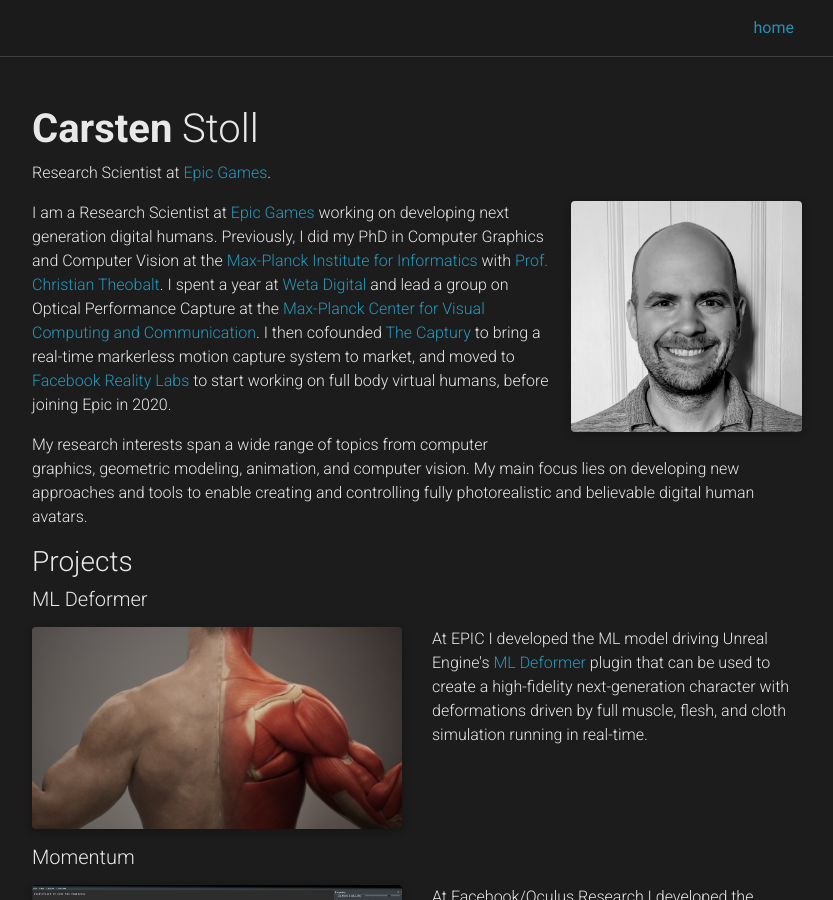
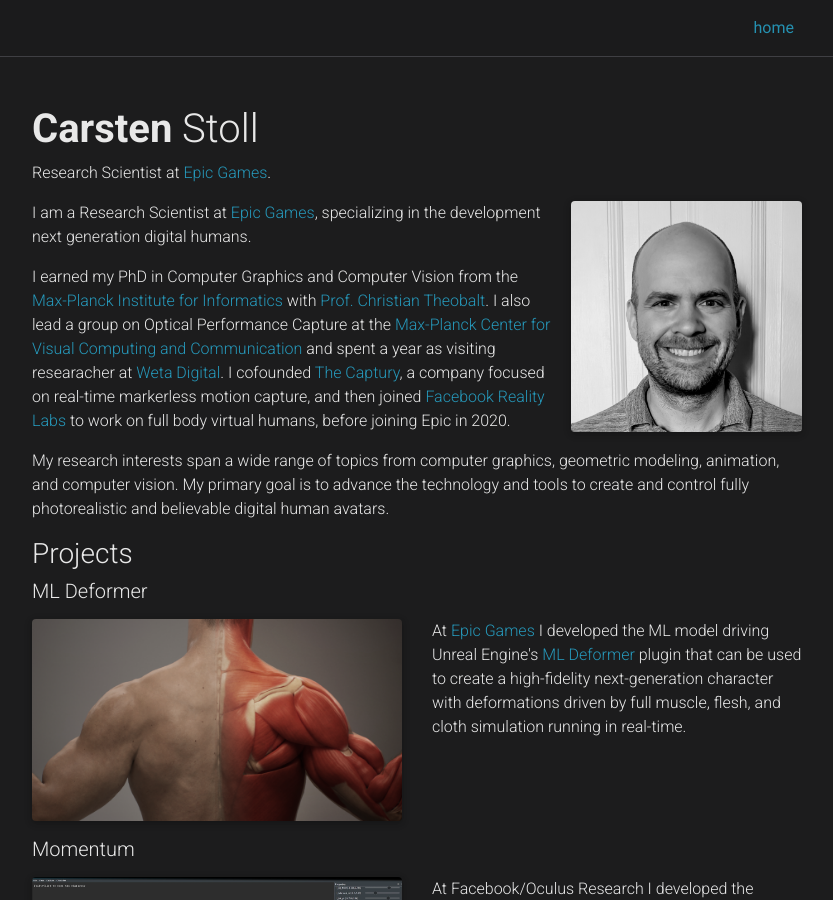
Before and after one commit to carstenstoll/carstenstoll.github.io, a Jekyll site: the page built from _pages/about.md, in a window 1280 px wide and 900 px high. Shown: the whole window, without its empty margins (223-1056 px from the left). Built offline with Jekyll 4.4.1, drawn with Linux system fonts in a browser that asks for light colours; full-size pictures stand in for the smaller copies a plugin makes; comment, search, counter and statistics services are not loaded; a style sheet for code colours, icons or effects is not loaded.

Commit message:
Slightly updated about

```diff
--- a/_pages/about.md
+++ b/_pages/about.md
@@ -15,10 +15,11 @@
 social: true  # includes social icons at the bottom of the page
 ---
 
-I am a Research Scientist at [Epic Games](https://www.epicgames.com) working on developing next generation digital humans.
-Previously, I did my PhD in Computer Graphics and Computer Vision at the [Max-Planck Institute for Informatics](https://www.mpi-inf.mpg.de/departments/computer-graphics) with [Prof. Christian Theobalt](https://people.mpi-inf.mpg.de/~theobalt/). I spent a year at [Weta Digital](https://www.wetafx.co.nz/) and lead a group on Optical Performance Capture at the [Max-Planck Center for Visual Computing and Communication](https://www.mpc-vcc.org/). I then cofounded [The Captury](https://www.thecaptury.com/) to bring a real-time markerless motion capture system to market, and moved to [Facebook Reality Labs](https://www.facebook.com/careers/life/facebook-reality-labs-turning-ideas-into-realities) to start working on full body virtual humans, before joining Epic in 2020.
+I am a Research Scientist at [Epic Games](https://www.epicgames.com), specializing in the development next generation digital humans.
 
-My research interests span a wide range of topics from computer graphics, geometric modeling, animation, and computer vision. My main focus lies on developing new approaches and tools to enable creating and controlling fully photorealistic and believable digital human avatars.
+I earned my PhD in Computer Graphics and Computer Vision from the [Max-Planck Institute for Informatics](https://www.mpi-inf.mpg.de/departments/computer-graphics) with [Prof. Christian Theobalt](https://people.mpi-inf.mpg.de/~theobalt/). I also lead a group on Optical Performance Capture at the [Max-Planck Center for Visual Computing and Communication](https://www.mpc-vcc.org/) and spent a year as visiting researacher at [Weta Digital](https://www.wetafx.co.nz/). I cofounded [The Captury](https://www.thecaptury.com/), a company focused on real-time markerless motion capture, and then joined [Facebook Reality Labs](https://www.facebook.com/careers/life/facebook-reality-labs-turning-ideas-into-realities) to work on full body virtual humans, before joining Epic in 2020.
+
+My research interests span a wide range of topics from computer graphics, geometric modeling, animation, and computer vision. My primary goal is to advance the technology and tools to create and control fully photorealistic and believable digital human avatars.
 
 ### Projects
 ##### ML Deformer
@@ -27,7 +28,7 @@
         {% include figure.html path="assets/img/mldeformer.png" class="img-fluid rounded z-depth-1" zoomable=true %}
     </div>
     <div class="col-sm mt-3 mt-md-0">
-        At EPIC I developed the ML model driving Unreal Engine's <a href="https://www.unrealengine.com/marketplace/en-US/product/ml-deformer-sample">ML Deformer</A> plugin that can be used to create a high-fidelity next-generation character with deformations driven by full muscle, flesh, and cloth simulation running in real-time.
+        At <a href="https://www.epicgames.com">Epic Games</a> I developed the ML model driving Unreal Engine's <a href="https://www.unrealengine.com/marketplace/en-US/product/ml-deformer-sample">ML Deformer</A> plugin that can be used to create a high-fidelity next-generation character with deformations driven by full muscle, flesh, and cloth simulation running in real-time.
     </div>
 </div>
 ##### Momentum
```
